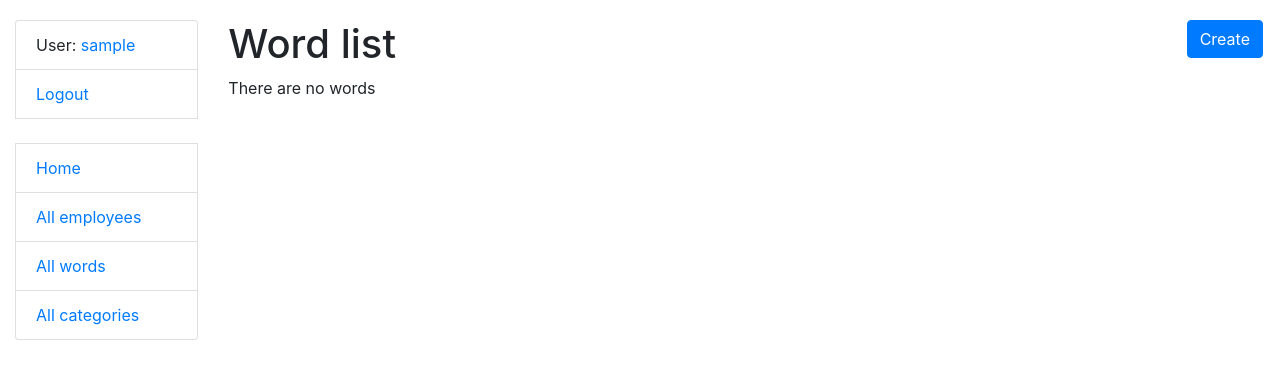
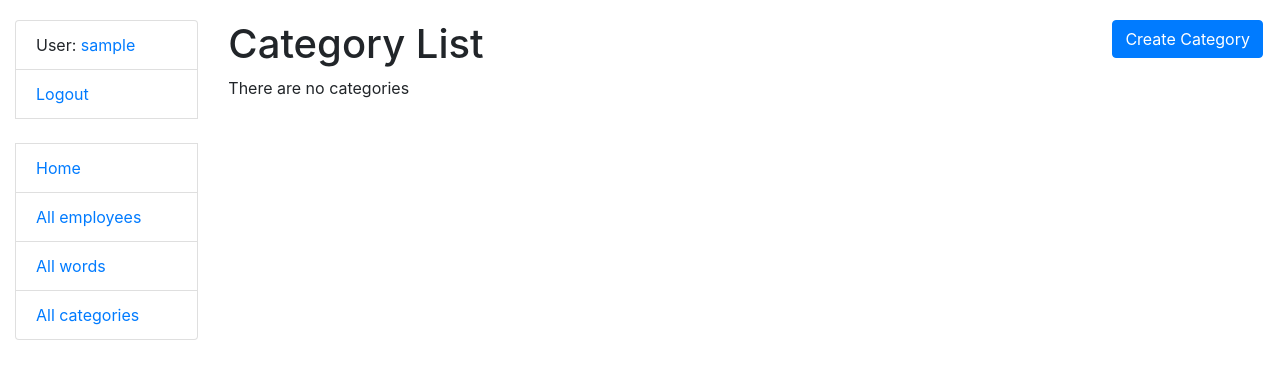
Before and after one commit to yaroslavsysoiev/med_lexicon, a Django app: page /categories/ in a window 1280 px wide. Shown: the top 379 px of the page. Run offline with Django 5.2, Linux system fonts and the light colour scheme; the visitor is signed in with stand-in values (Sample User, id 1); data that the repository does not hold is empty.

Commit message:
Update category list

```diff
--- a/templates/medlexicon/category_list.html
+++ b/templates/medlexicon/category_list.html
@@ -2,21 +2,20 @@
 
 {% block content %}
   <h1>
-    Word list
+    Category List
     <a href="{% url 'medlexicon:category-create' %}" class="btn btn-primary link-to-page">
-      Create
+      Create Category
     </a>
   </h1>
-  {% if word_list %}
+  {% if category_list %}
     <ul>
-      {% for word in word_list %}
+      {% for category in category_list %}
         <li>
-          <a href="{% url "medlexicon:word-detail" pk=word.id %} ">{{ word.id }}</a>
-          {{ word.translation_uk }} ({{ word.worker.username }})
+          <a href="{% url 'medlexicon:category-detail' pk=category.id %}">{{ category.category_name }}</a>
         </li>
       {% endfor %}
     </ul>
   {% else %}
-    <p>There are no words</p>
+    <p>There are no categories</p>
   {% endif %}
 {% endblock %}
```
